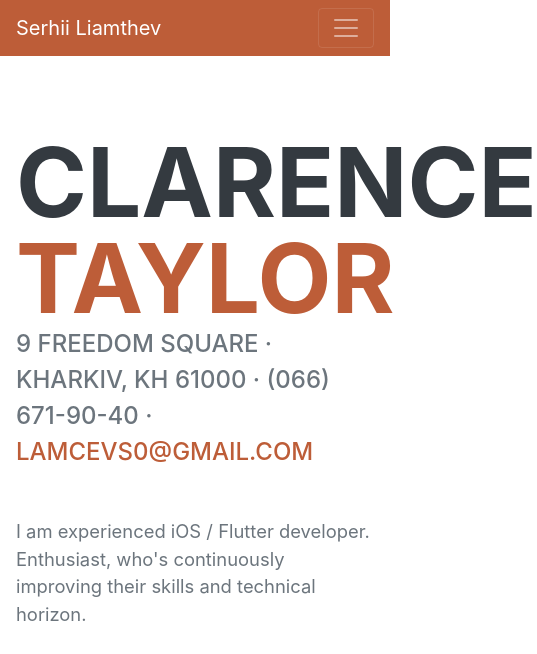
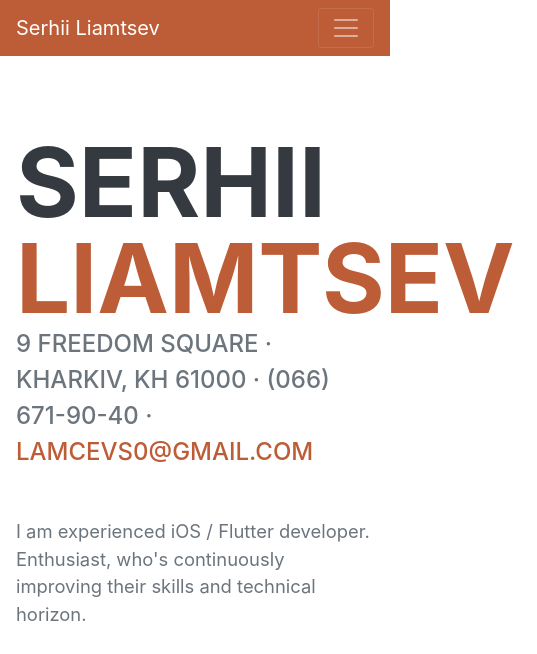
Before and after one commit to SergLam/serglam.github.io, a website: page index.html in a window 390 px wide. Shown: the top 654 px of the page, 537 px wide, since content can reach past the window. Drawn offline with nearby package versions, Linux system fonts and the light colour scheme; a web font is replaced by a local one.

Commit message:
Page title fix

```diff
--- a/index.html
+++ b/index.html
@@ -20,14 +20,14 @@
         <meta property="og:type" content="profile"/>
         <meta property="og:title" content="Serg Lam - CV"/>
         <meta property="og:url" content="https://serglam.github.io/"/>
-        <meta property="og:description" content="Serhii Liamthev CV"/>
+        <meta property="og:description" content="Serhii Liamtsev CV"/>
 
     </head>
     <body id="page-top">
         <!-- Navigation-->
         <nav class="navbar navbar-expand-lg navbar-dark bg-primary fixed-top" id="sideNav">
             <a class="navbar-brand js-scroll-trigger" href="#page-top"
-                ><span class="d-block d-lg-none">Serhii Liamthev</span><span class="d-none d-lg-block"><img class="img-fluid img-profile rounded-circle mx-auto mb-2" src="img/profile.jpg" alt="" /></span></a
+                ><span class="d-block d-lg-none">Serhii Liamtsev</span><span class="d-none d-lg-block"><img class="img-fluid img-profile rounded-circle mx-auto mb-2" src="img/profile.jpg" alt="" /></span></a
             ><button class="navbar-toggler" type="button" data-toggle="collapse" data-target="#navbarSupportedContent" aria-controls="navbarSupportedContent" aria-expanded="false" aria-label="Toggle navigation"><span class="navbar-toggler-icon"></span></button>
             <div class="collapse navbar-collapse" id="navbarSupportedContent">
                 <ul class="navbar-nav">
@@ -45,7 +45,7 @@
             <!-- About-->
             <section class="resume-section" id="about">
                 <div class="resume-section-content">
-                    <h1 class="mb-0">Clarence <span class="text-primary">Taylor</span></h1>
+                    <h1 class="mb-0">Serhii <span class="text-primary">Liamtsev</span></h1>
                     <div class="subheading mb-5">9 Freedom Square · Kharkiv, KH 61000 · (066) 671-90-40 · <a href="mailto:lamcevs0@gmail.com">lamcevs0@gmail.com</a></div>
                     <p class="lead mb-5">I am experienced iOS / Flutter developer.<br>Enthusiast, who's continuously improving their skills and technical horizon.</p>
                     <div class="social-icons">
```
